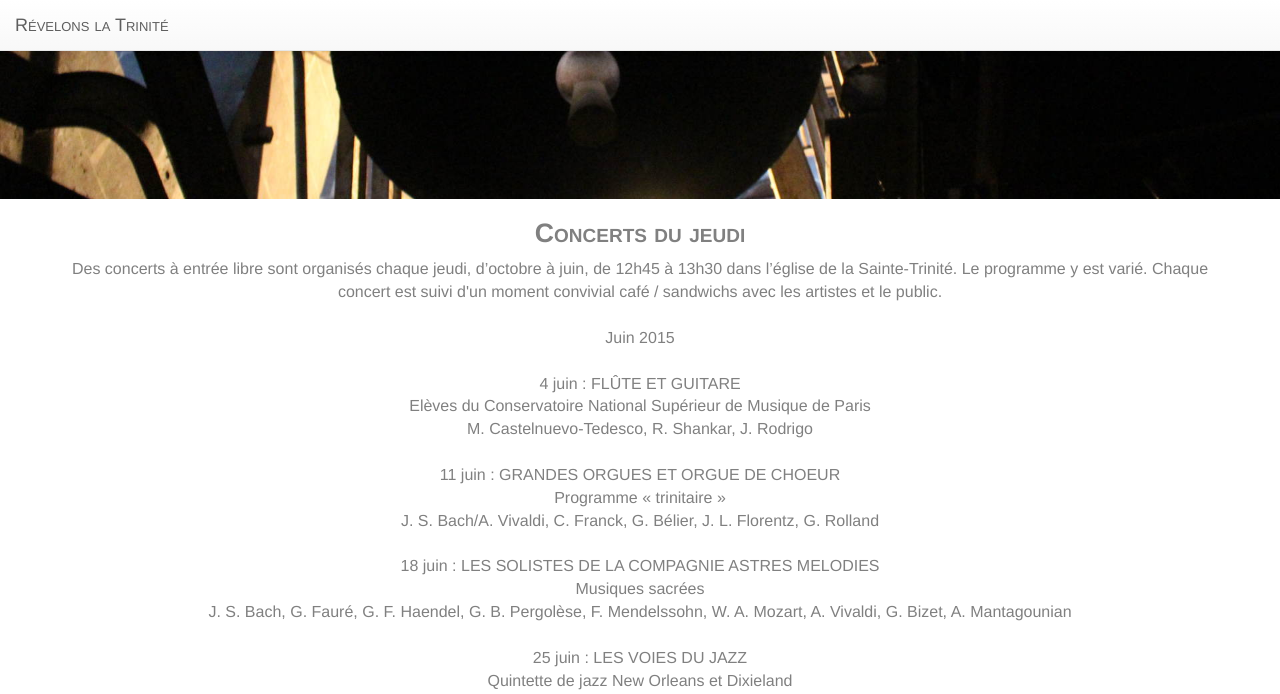
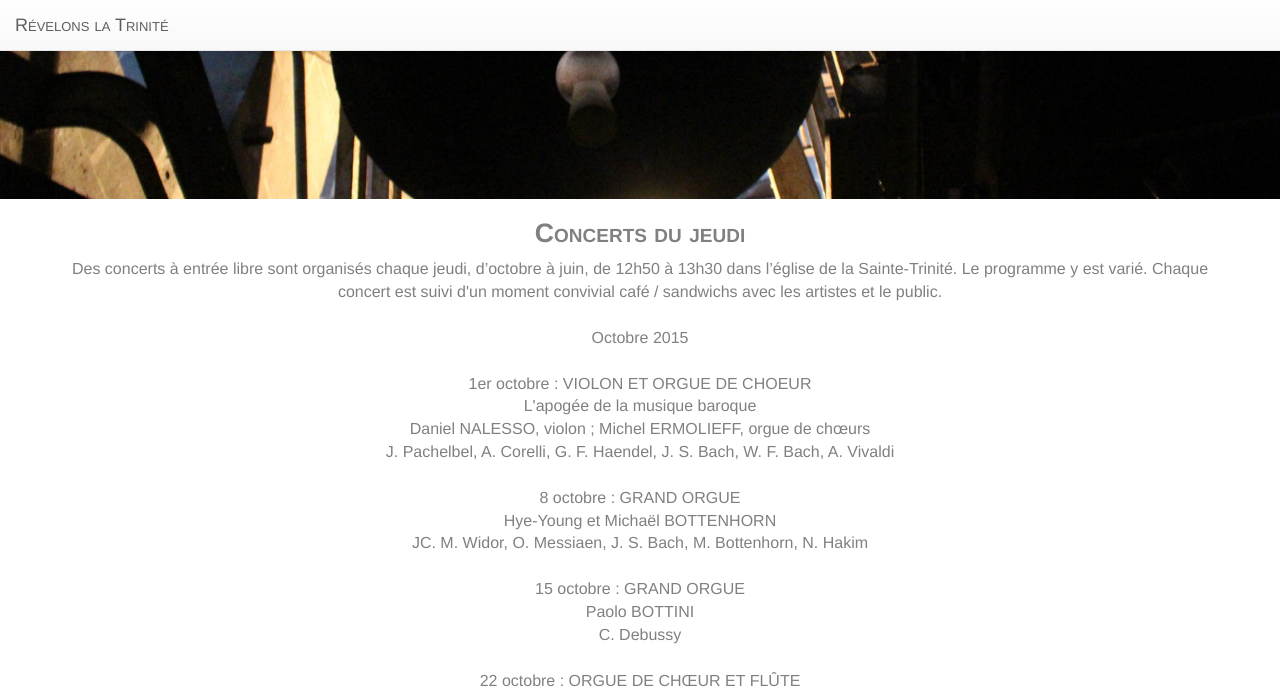
Before and after one commit to m-lce/rlt, a Jekyll site: the page built from concerts.html, in a window 1280 px wide and 1400 px high, scrolled down 351 px. Shown: the top 694 px of the window. Built offline with Jekyll 4.4.1, drawn with Linux system fonts in a browser that asks for light colours; nearby versions of some CDN libraries; some of the changed text lies outside the part shown.

Commit message:
change visits and concerts date

```diff
--- a/_data/concerts_txt.yml
+++ b/_data/concerts_txt.yml
@@ -1,36 +1,40 @@
 title1: "Concerts du jeudi"
-text1: "Des concerts à entrée libre sont organisés chaque jeudi, d’octobre à juin, de 12h45 à 13h30 dans l’église de la Sainte-Trinité. Le programme y est varié. Chaque concert est suivi d'un  moment convivial café / sandwichs avec les artistes et le public.
+text1: "Des concerts à entrée libre sont organisés chaque jeudi, d’octobre à juin, de 12h50 à 13h30 dans l’église de la Sainte-Trinité. Le programme y est varié. Chaque concert est suivi d'un  moment convivial café / sandwichs avec les artistes et le public.
 <br> <br>
-Juin 2015
+Octobre 2015
 <br><br>
-4 juin : FLÛTE ET GUITARE <br>
-Elèves du Conservatoire National Supérieur de Musique de Paris<br>
-M. Castelnuevo-Tedesco, R. Shankar, J. Rodrigo
+1er octobre : VIOLON ET ORGUE DE CHOEUR <br>
+L'apogée de la musique baroque <br>
+Daniel NALESSO, violon ; Michel ERMOLIEFF, orgue de chœurs<br>
+J. Pachelbel, A. Corelli, G. F. Haendel, J. S. Bach, W. F. Bach, A. Vivaldi
 <br><br>
-11 juin : GRANDES ORGUES ET ORGUE DE CHOEUR<br>
-Programme « trinitaire »<br>
-J. S. Bach/A. Vivaldi, C. Franck, G. Bélier, J. L. Florentz, G. Rolland
+8 octobre : GRAND ORGUE<br>
+Hye-Young et Michaël BOTTENHORN<br>
+JC. M. Widor, O. Messiaen, J. S. Bach, M. Bottenhorn, N. Hakim
 <br><br>
-18 juin : LES SOLISTES DE LA COMPAGNIE ASTRES MELODIES <br>
-Musiques sacrées <br>
-J. S. Bach, G. Fauré, G. F. Haendel, G. B. Pergolèse, F. Mendelssohn, W. A. Mozart, A. Vivaldi, G. Bizet, A. Mantagounian
+15 octobre : GRAND ORGUE<br>
+Paolo BOTTINI <br>
+C. Debussy
 <br><br>
-25 juin : LES VOIES DU JAZZ  <br>
-Quintette de jazz New Orleans et Dixieland <br>"
+22 octobre : ORGUE DE CHŒUR ET FLÛTE  <br>
+Lionel COULON, orgue ; Anne COULON, flûte <br>
+L.J.A. Lefebure Wély, B. Marcello, J. S. Bach, W.A Mozart, L. Boëllmann, G.Donizetti
+<br><br>
+29 ocotbre :  SOPRANO ET HARPE<br>
+Ivonete RIGOT-MULLER, soprano ; Agnès KAMMERER, harpe<br>
+W. A. Mozart, L. V. Beethoven, J. L. Dussek, G. Verdi, G. Donizetti
+<br><br>
+Novembre 2015
+<br><br>
+5 novembre : SOPRANO ET ORGUE DE CHŒUR<br>
+Anne-Chantal CARRIÈRE, soprano ; Carolyn SHUSTER FOURNIER, orgue<br>
+J. S. Bach, G. Caccini, G. F. Haendel, A. Guilmant, F. Mendelssohn, W. A. Mozart
+<br><br>
+12 novembre : SOPRANO ET ORGUE DE CHŒUR<br>
+Musique française et tchèque<br>
+Michaëla ARLICOT-SANTROCH et Yvonne JEGO<br>
+A. Corelli, G. F. Haendel, J. Stamitz, E. Schulhoff, P. Santroch, E. Satie, B. Menut, C. Debussy, G. Faure
+<br><br>"
 title2: "GOTM : Grand Orgue Trinité Messiaen"
 text2: "Des concerts d’orgues sont organisés chaque mois pour promouvoir le rayonnement du grand orgue pour lequel Messiaen, titulaire de l’orgue à la Sainte-Trinité durant 61 ans,  a composé tant d’oeuvres.
-<br> <br>
-Dimanche 14 juin à 16h : Carolyn Shuster Fournier <br>
-Libre participation aux frais"
-title3: "Autres concerts"
-text3: "D’autres concerts sont organisés ponctuellement dans l’église:
-<br> <br>
-Samedi 13 juin à 18h : Orchestre Lamoureux <br>
-Et Natur Es, Anterequiem, Thierry Besançon <br>
-Requiem en ré mineur, Wolfgang Amadeus Mozart <br>
-Tarifs de 15 à 25€
-<br><br>
-Vendredi 19 & samedi 20 juin à 20h45 : Choeur de la Trinité <br>
-Requiem, Duruflé<br>
-Magnificat & Béatitudes, Arvo Pärt<br>
-Tarifs de 15 à 25€"
+<br> <br>"
--- a/_data/visiter_txt.yml
+++ b/_data/visiter_txt.yml
@@ -1,2 +1,2 @@
 title1: Visites guidées
-text1: "Des visites guidées de l’église de la Sainte-Trinité sont organisées le premier dimanche de chaque mois à 16h. <br> <br> <u> Prochaines visites: </u> <br> Dimanche 5 juillet <br> Dimanche 2 août"
+text1: "Des visites guidées de l’église de la Sainte-Trinité sont organisées le premier dimanche de chaque mois à 16h. <br> <br> <u> Prochaines visites: </u> <br> Dimanche 4 octobre <br> Dimanche 1er novembre <br> Dimanche 6 novembre"
```
